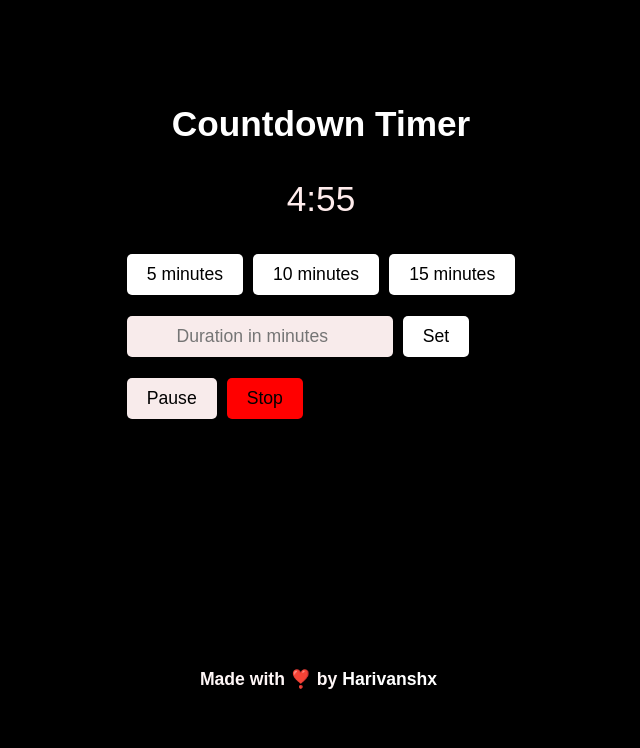
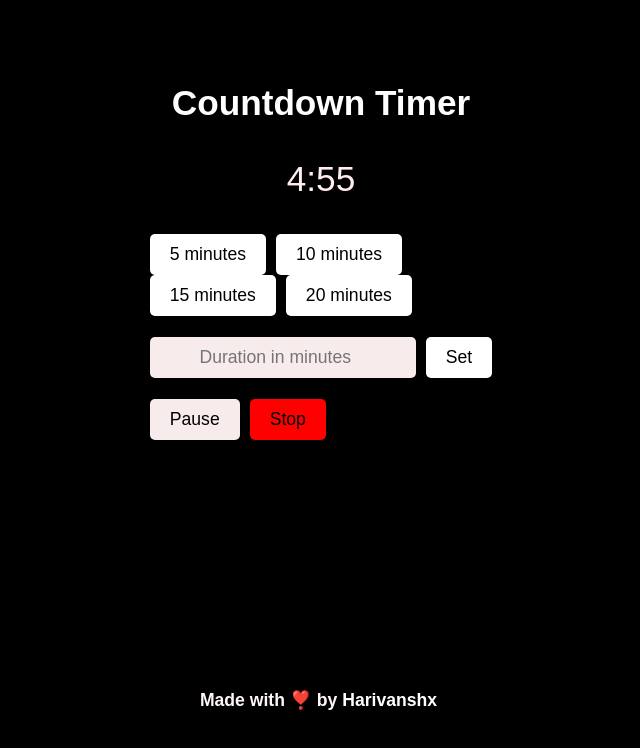
Before and after one commit to harivanshx/countdown-timer, a React (Create React App) app: page / in a window 1280 px wide. Shown: the top 748 px of the page, without its empty margins (319-959 px from the left). Built offline with nearby package versions, Linux system fonts and the light colour scheme.

Commit message:
Add 20-minute duration option

```diff
--- a/src/App.js
+++ b/src/App.js
@@ -73,7 +73,9 @@ const CountdownTimer = () => {
       <p className='counter'>{`${Math.floor(seconds / 60)}:${(seconds % 60).toLocaleString('en-US', { minimumIntegerDigits: 2 })}`}</p>
       <button className='duration-button' onClick={() => handleDurationChange(300)}>5 minutes</button>
       <button className='duration-button' onClick={() => handleDurationChange(600)}>10 minutes</button>
+      <br />
       <button className='duration-button' onClick={() => handleDurationChange(900)}>15 minutes</button>
+      <button className='duration-button' onClick={() => handleDurationChange(1200)}>20 minutes</button>
       <div>
         <br />
         <input type="number" value={customDuration} onChange={handleCustomDurationChange} placeholder="Duration in minutes" />
```
